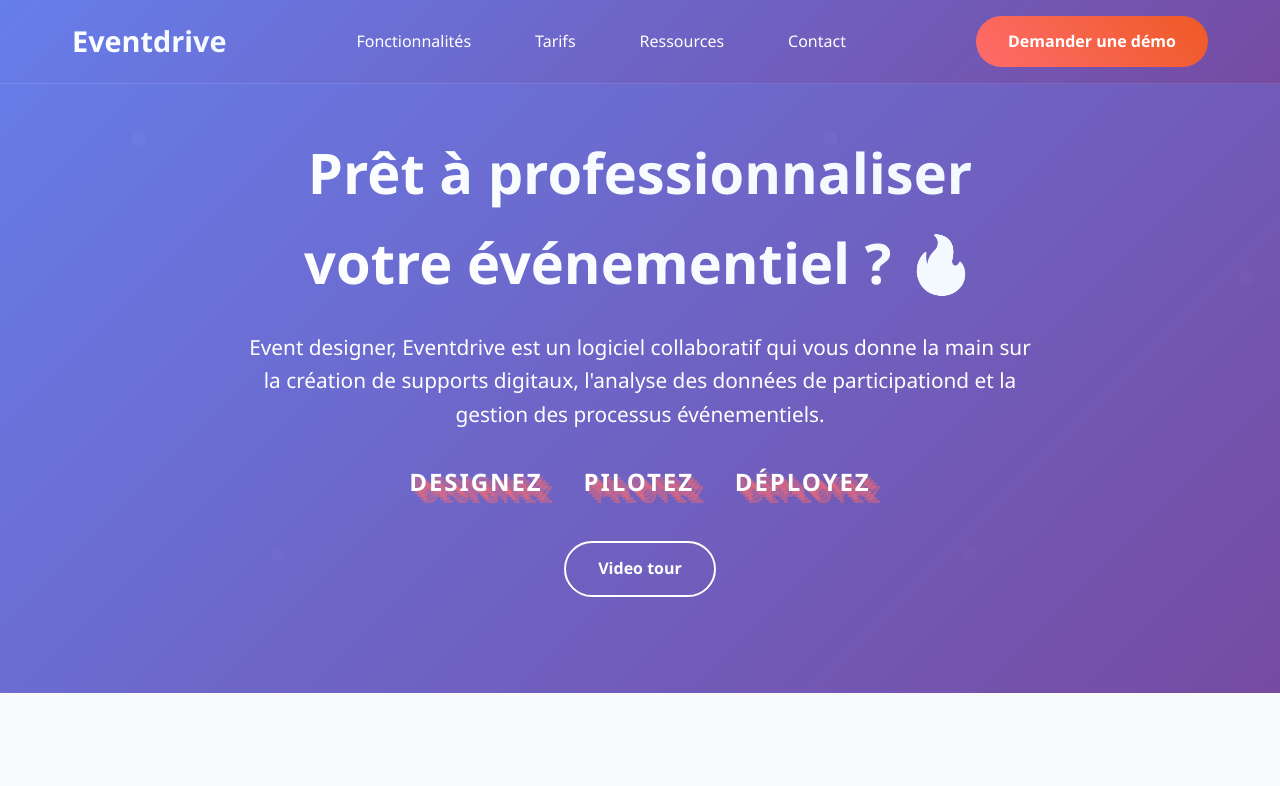
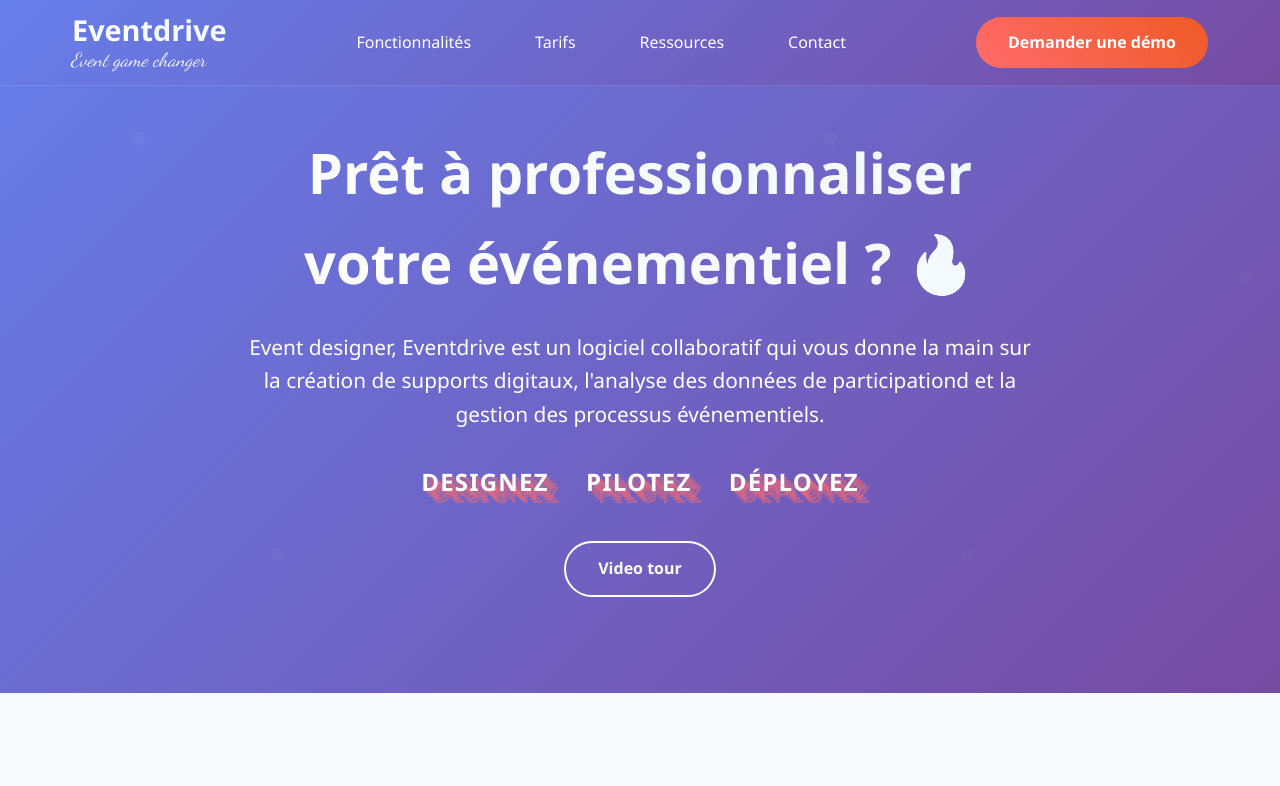
Before and after one commit to Boryakudo/proto, a plain HTML site: page claude-homepage.html in a window 1280 px wide. Shown: the top 786 px of the page. Drawn offline with Linux system fonts and the light colour scheme.

Commit message:
Update claude-homepage.html

```diff
--- a/claude-homepage.html
+++ b/claude-homepage.html
@@ -4,6 +4,7 @@
     <meta charset="UTF-8">
     <meta name="viewport" content="width=device-width, initial-scale=1.0">
     <title>Eventdrive - Event Game Changer</title>
+    <link href="https://fonts.googleapis.com/css2?family=Dancing+Script:wght@400;700&display=swap" rel="stylesheet">
     <style>
         * {
             margin: 0;
@@ -56,13 +57,16 @@
             line-height: 1; /* Réduit l'espace au-dessus et en dessous du texte */
         }
 
-        .tagline-nav { /* Nouvelle classe pour la signature discrète */
-            font-size: 0.8rem; /* Plus petite que le logo */
-            color: rgba(255, 255, 255, 0.7); /* Plus discrète, légèrement transparente */
+        /* Nouveaux styles pour la signature manuscrite */
+        .signature-logo {
+            font-family: 'Dancing Script', cursive; /* Application de la police manuscrite */
+            font-size: 1.2rem; /* Taille légèrement plus petite que le logo */
+            color: rgba(255, 255, 255, 0.9); /* Couleur blanche, légèrement transparente */
             margin-top: 5px; /* Petit espace entre le logo et la signature */
-            text-transform: uppercase; /* Donne un côté "signature" */
-            letter-spacing: 0.05em; /* Un peu d'espacement entre les lettres */
+            transform: skewX(-10deg); /* Inclinaison légère de 10 degrés */
+            line-height: 1; /* Assure un bon alignement */
         }
+
 
         .nav-links {
             display: flex;
@@ -161,7 +165,7 @@
                 12px 12px 0 rgba(255, 107, 107, 0.4); /* Ombre basée sur la couleur du cta-button:hover */
             animation: fadeInUp 1s ease 0.4s both;
             text-transform: uppercase;
-            letter-spacing: 0.08em;
+            letter-spacing: 0.05em;
             display: block;
             transform: skewX(-20deg); /* Optionnel: incliner légèrement si désiré */
         }
@@ -435,6 +439,10 @@
                 flex-direction: column;
                 align-items: center;
             }
+
+            .signature-logo { /* Ajustement pour les petits écrans */
+                font-size: 1rem;
+            }
         }
 
         /* Subtle animations */
@@ -454,6 +462,7 @@
         <nav class="nav">
             <div class="brand">
                 <div class="logo">Eventdrive</div>
+                <div class="signature-logo">Event game changer</div>
             </div>
             <ul class="nav-links">
                 <li><a href="#fonctionnalites">Fonctionnalités</a></li>
@@ -470,7 +479,7 @@
             <h1> Prêt à professionnaliser votre événementiel ? 🔥</h1>
             <p>Event designer, Eventdrive est un logiciel collaboratif qui vous donne la main sur la création de supports digitaux, l'analyse des données de participationd et la gestion des processus événementiels.</p>
 
-            <div class="extrude-terms">Designez &nbsp;&nbsp;&nbsp;   Pilotez &nbsp;&nbsp;&nbsp;   Déployez</div>
+            <div class="extrude-terms">Designez &nbsp;&nbsp;&nbsp; Pilotez &nbsp;&nbsp;&nbsp; Déployez</div>
 
             <div class="cta-buttons">
                 <a href="#demo" class="cta-secondary">Video tour</a>
```
